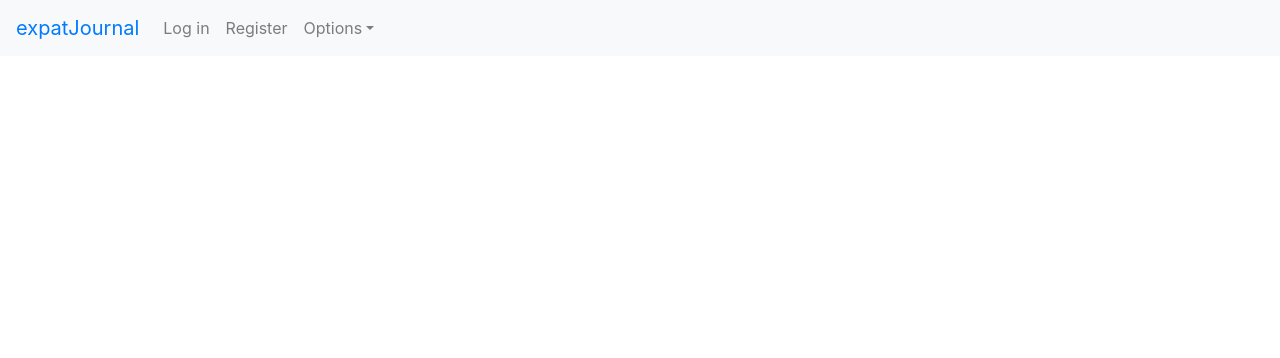
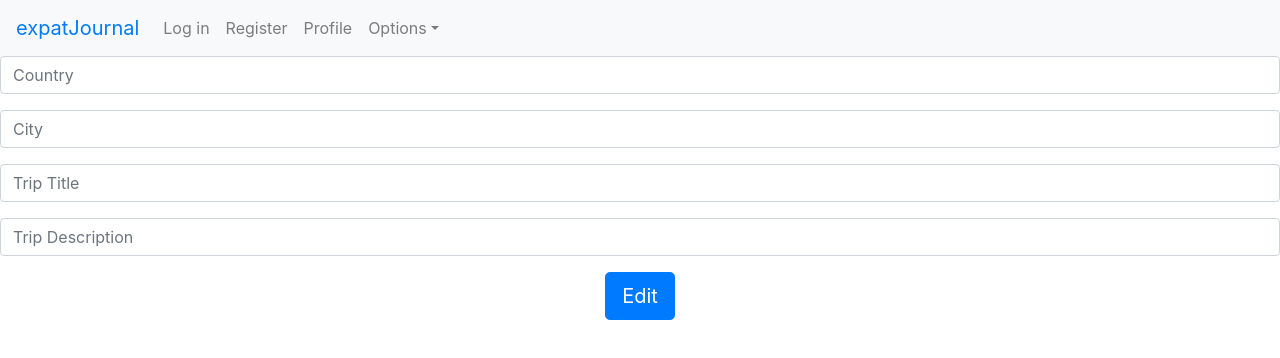
Before and after one commit to lorenzosimpson/bw-expat-fe, a React (Create React App) app: page /edit/1 in a window 1280 px wide. Shown: the top 358 px of the page. Built offline with nearby package versions, Linux system fonts and the light colour scheme; no server answers; sample sign-in values are in the browser's storage.

Commit message:
crud working on trips

```diff
--- a/src/App.js
+++ b/src/App.js
@@ -6,6 +6,7 @@ import Login from './components/Login';
 import Profile from './components/Profile';
 import Register from './components/Register';
 import AddTrip from './components/AddTrip'
+import EditTrip from './components/EditTrip';
 import { Route } from 'react-router-dom';
 import PrivateRoute from './utils/PrivateRoute'
 
@@ -18,6 +19,7 @@ function App() {
       <Route exact path='/register' component={Register} />
       <PrivateRoute exact path='/profile/:id' component={Profile} />
       <PrivateRoute exact path='/profile/:id/newtrip' component={AddTrip} />
+      <PrivateRoute exact path='/edit/:id' component={EditTrip} />
     </div>
   );
 }
--- a/src/components/AddTrip.js
+++ b/src/components/AddTrip.js
@@ -1,8 +1,10 @@
 import React from 'react'
 import axios from 'axios'
 import { Formik, Form, Field } from 'formik';
-import { FormGroup, Label, Input, Button } from 'reactstrap';
-import * as Yup from 'yup';
+import { FormGroup, Button } from 'reactstrap';
+// import * as Yup from 'yup';
+
+import axiosWithAuth from '../utils/axiosWithAuth'
 
 const AddTrip = (props) => {
     const user_id = props.match.params.id
@@ -18,9 +20,13 @@ const AddTrip = (props) => {
             }}
             onSubmit={fields => {
 
-                    axios.post(`https://bw-expat-journal-ls.herokuapp.com/api/trips`, fields)
+                    axiosWithAuth().post(`/trips`, fields)
                     .then(res => {
                         console.log(res)
+                        props.history.push(`/profile/${user_id}`)
+                        axios.get(`https://bw-expat-journal-ls.herokuapp.com/api/users/${user_id}/trips`)
+                        .then(res => console.log(res))
+                        .catch(err => console.log(err))
                     })
                     .catch(err => console.log(err))
             }}
--- /dev/null
+++ b/src/components/EditTrip.js
@@ -0,0 +1,69 @@
+import React, {useState, useEffect} from 'react';
+import axiosWithAuth from '../utils/axiosWithAuth';
+import { Form, FormGroup, Button, Input } from 'reactstrap';
+
+const EditTrip = props => {
+    const id = props.match.params.id
+    const user_id = localStorage.getItem('id')
+    const [trip, setTrip] = useState({
+        trip_title: ""
+    })
+
+    useEffect(() => {
+        axiosWithAuth()
+        .get(`trips/${id}`)
+        .then(res => setTrip(res.data))
+    }, [id])
+
+    const handleChange = e => {
+        setTrip({
+            ...trip,
+            [e.target.name]: e.target.value,
+        })
+    }
+
+
+
+    const handleSubmit = e => {
+        e.preventDefault()
+        delete trip.photos
+        console.log(trip)
+        axiosWithAuth()
+        .put(`/trips/${id}`, trip)
+        .then(res => {
+            console.log(res)
+            props.history.push(`/profile/${user_id}`)
+            axiosWithAuth()
+                .get(`/users/${user_id}`)
+                .then(res => console.log(res))
+                .catch(err => console.log(err))
+            console.log(res)
+        })
+        .catch(err => console.log(err))
+    }
+
+    return (
+
+            <Form onChange={handleChange} onSubmit={handleSubmit}>
+                <FormGroup>
+                    <Input name='country' type='text' placeholder='Country' value={trip.country}></Input>
+                </FormGroup>
+
+                <FormGroup>
+                    <Input name='city' type='text' placeholder='City' value={trip.city} ></Input>
+                </FormGroup>
+
+                <FormGroup>
+                    <Input name='trip_title' type='text' placeholder='Trip Title' value={trip.trip_title}></Input>
+                </FormGroup>
+
+                <FormGroup>
+                    <Input name='trip_desc' type='text' placeholder='Trip Description' value={trip.trip_desc}></Input>
+                </FormGroup>
+                <Button type="submit" color="primary" size="lg">Edit</Button>{' '}
+            </Form>
+    )
+
+}
+
+export default EditTrip
--- a/src/components/Login.js
+++ b/src/components/Login.js
@@ -1,8 +1,8 @@
 import React from 'react';
-import { Formik, Field, Form, ErrorMessage } from 'formik';
+import { Formik, Field, Form } from 'formik';
 import * as Yup from 'yup';
 import axios from 'axios';
-import { FormGroup, Label, Input, Button } from 'reactstrap';
+import { FormGroup, Button } from 'reactstrap';
 
 const Login = (props) => {
 
@@ -22,6 +22,7 @@ const Login = (props) => {
                 try {
                    let res = await axios.post(`https://bw-expat-journal-ls.herokuapp.com/api/users/login`, fields)
                         localStorage.setItem('token', res.data.token)
+                        localStorage.setItem('id', res.data.id)
                         props.history.push(`/profile/${res.data.id}`)
                         console.log(res, 'response')
                 } catch(err) {
--- a/src/components/Navigation.js
+++ b/src/components/Navigation.js
@@ -12,7 +12,6 @@ import {
   DropdownToggle,
   DropdownMenu,
   DropdownItem,
-  NavbarText
 } from 'reactstrap';
 
 const Navigation = (props) => {
@@ -37,6 +36,11 @@ const Navigation = (props) => {
             <NavItem>
               <RouteLink to='/register'>
                 <NavLink>Register</NavLink>
+              </RouteLink>
+            </NavItem>
+            <NavItem>
+              <RouteLink to={localStorage.getItem('token')? `/profile/${localStorage.getItem('id')}` : '/login'}>
+                <NavLink>Profile</NavLink>
               </RouteLink>
             </NavItem>
             <UncontrolledDropdown nav inNavbar>
--- a/src/components/Profile.js
+++ b/src/components/Profile.js
@@ -1,5 +1,8 @@
 import React, {useState, useEffect } from 'react';
-import axios from 'axios'
+import { NavLink } from 'react-router-dom';
+import axios from 'axios';
+import TripThumb from './TripThumb';
+import axiosWithAuth from '../utils/axiosWithAuth';
 
 const Profile = (props) => {
     const [trips, setTrips] = useState([])
@@ -12,7 +15,9 @@ const Profile = (props) => {
             setTrips(res.data)
         })
         .catch(err => console.log(err))
-    }, [])
+    }, [id])
+
+
 
 
 console.log(id, 'id')
@@ -20,9 +25,36 @@ console.log(trips)
 
     return (
         <div className='profile'>
+            <NavLink to={`/profile/${id}/newtrip`} >
+              <button>new trip</button>
+            </NavLink>
+
             {trips.length ?
                 trips.map(t => (
-                    <p>{t.trip_title}</p>
+                    <>
+                    <TripThumb id={t.id}
+                    trip_title={t.trip_title}
+                    trip_desc={t.trip_desc}
+                    city={t.city}
+                    country={t.country}
+                      />
+                      <button onClick={()=> {
+                        props.history.push(`/edit/${t.id}`)
+                    }}>edit</button>
+                    <button onClick={() => {
+                        axiosWithAuth()
+                        .delete(`/trips/${t.id}`)
+                        .then(res => {
+                            console.log(res)
+                            axios.get(`https://bw-expat-journal-ls.herokuapp.com/api/users/${id}/trips`)
+                            .then(res => {
+                                console.log(res)
+                                setTrips(res.data)
+                            })
+                            .catch(err => console.log(err))
+                        })
+                    }}>x</button>
+                    </>
                 )) :
                 <p>No trips yet!</p>
             }
--- a/src/components/Register.js
+++ b/src/components/Register.js
@@ -1,5 +1,5 @@
 import React from 'react';
-import { Formik, Field, Form, ErrorMessage } from 'formik';
+import { Formik, Field, Form } from 'formik';
 import * as Yup from 'yup';
 import axios from 'axios';
 import { FormGroup, Button } from 'reactstrap';
@@ -22,6 +22,7 @@ const Register = (props) => {
                 try {
                    let res = await axios.post(`https://bw-expat-journal-ls.herokuapp.com/api/users/register`, fields)
                         localStorage.setItem('token', res.data.token)
+                        localStorage.setItem('user_id', res.data.id)
                         props.history.push(`/profile/${res.data.id}`)
                         console.log(res, 'response')
                 } catch(err) {
--- /dev/null
+++ b/src/components/TripThumb.js
@@ -0,0 +1,15 @@
+import React from 'react';
+
+const TripThumb = props => {
+
+    return (
+        <div className='trip-thubnail'>
+            <h4>{props.trip_title}</h4>
+            <p>{props.trip_desc}</p>
+            <p>{props.city}</p>
+            <p>{props.country}</p>
+        </div>
+    )
+}
+
+export default TripThumb;
--- /dev/null
+++ b/src/utils/axiosWithAuth.js
@@ -0,0 +1,18 @@
+import axios from "axios";
+
+const axiosWithAuth = () => {
+    const token = localStorage.getItem('token');
+    console.log(token, 'token')
+
+    return axios.create({
+        baseURL: `https://bw-expat-journal-ls.herokuapp.com/api`,
+        headers: {
+            Authorization: token,
+            'Access-Control-Allow-Origin': '*',
+            'Access-Control-Allow-Methods' : 'GET,PUT,POST,DELETE,PATCH,OPTIONS',
+
+        }
+    })
+}
+
+export default axiosWithAuth;
```
